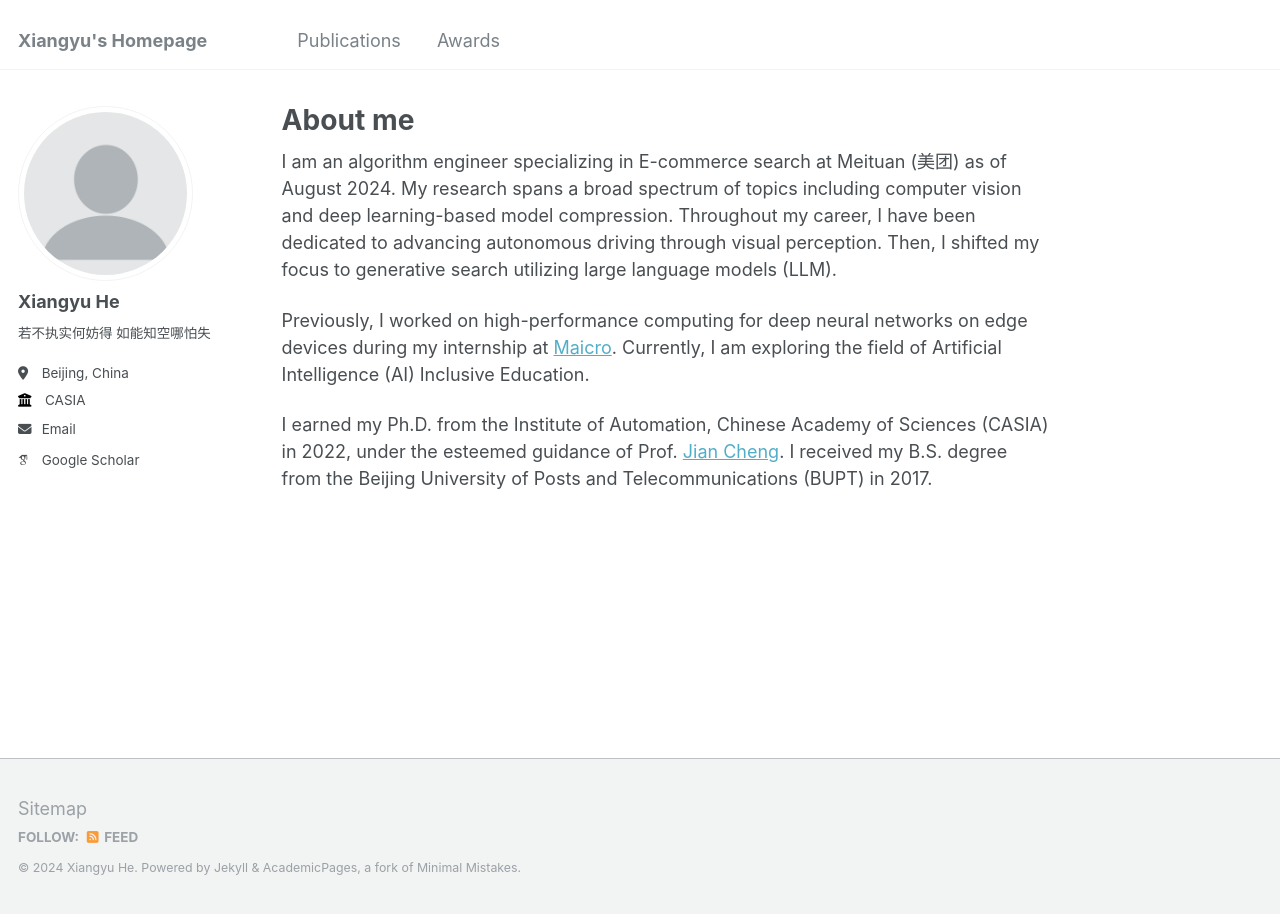
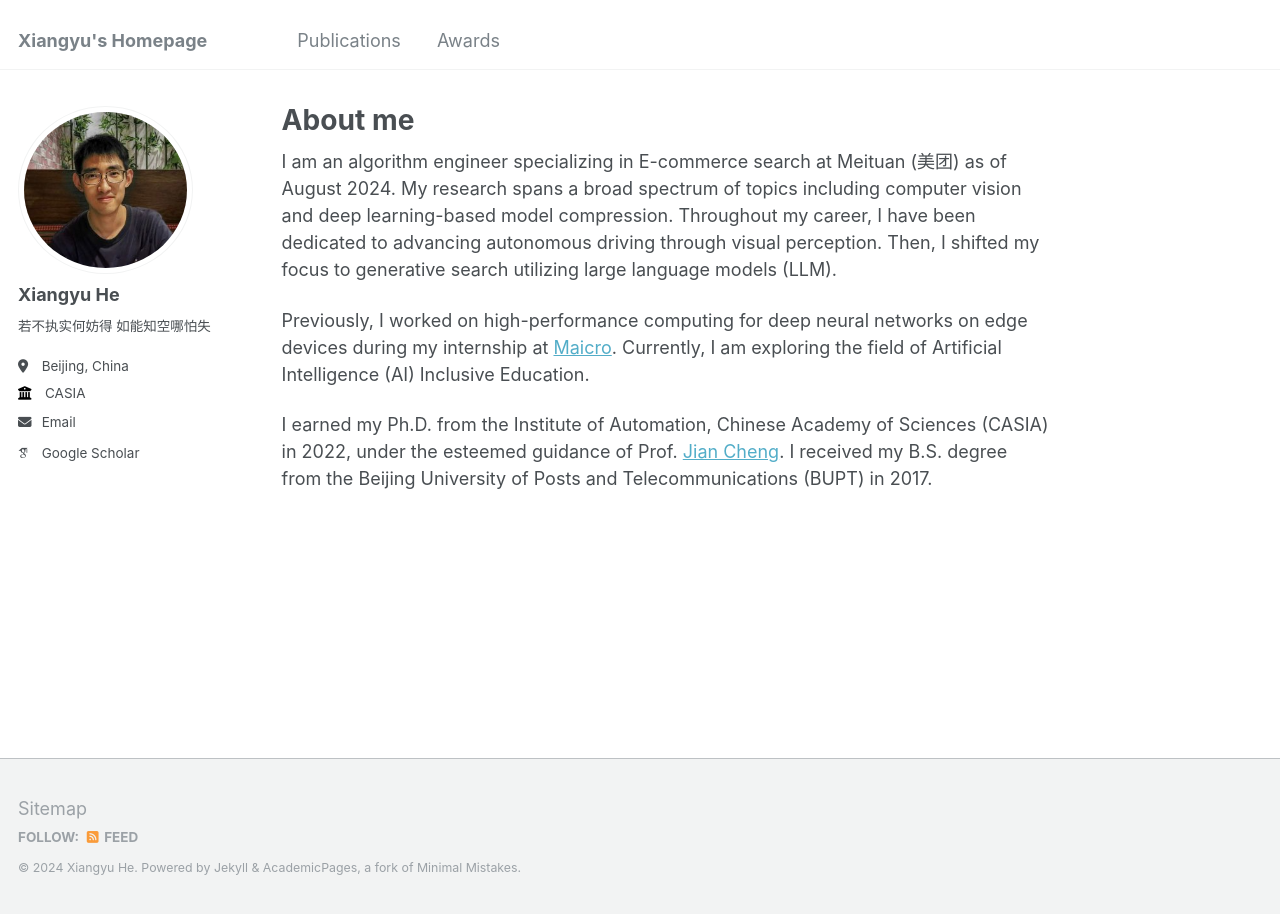
Before and after one commit to HolmesShuan/HolmesShuan.github.io, a Jekyll site: the page built from _pages/about.md, in a window 1280 px wide. Built offline with Jekyll 4.4.1, drawn with Linux system fonts in a browser that asks for light colours; some web fonts are replaced.

Commit message:
Update _config.yml

```diff
--- a/_config.yml
+++ b/_config.yml
@@ -21,7 +21,7 @@ repository               : "holmesshuan/holmesshuan.github.io"
 #               Additional customization can be done by editing /_includes/author-profile.html
 author:
   # Biographic information
-  avatar           : "profile.png"
+  avatar           : "citations.png"
   name             : "Xiangyu He"
   pronouns         : # example: "she/her"
   bio              : "若不执实何妨得 如能知空哪怕失"
```
